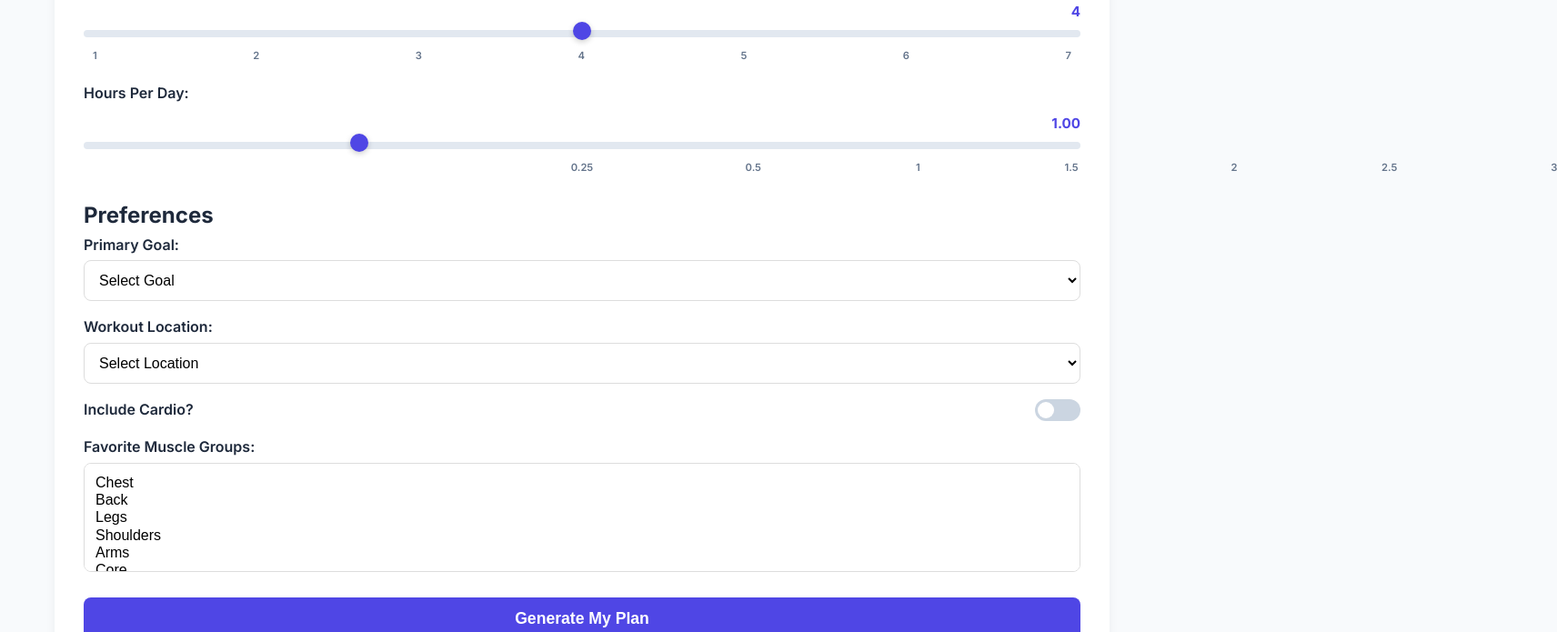
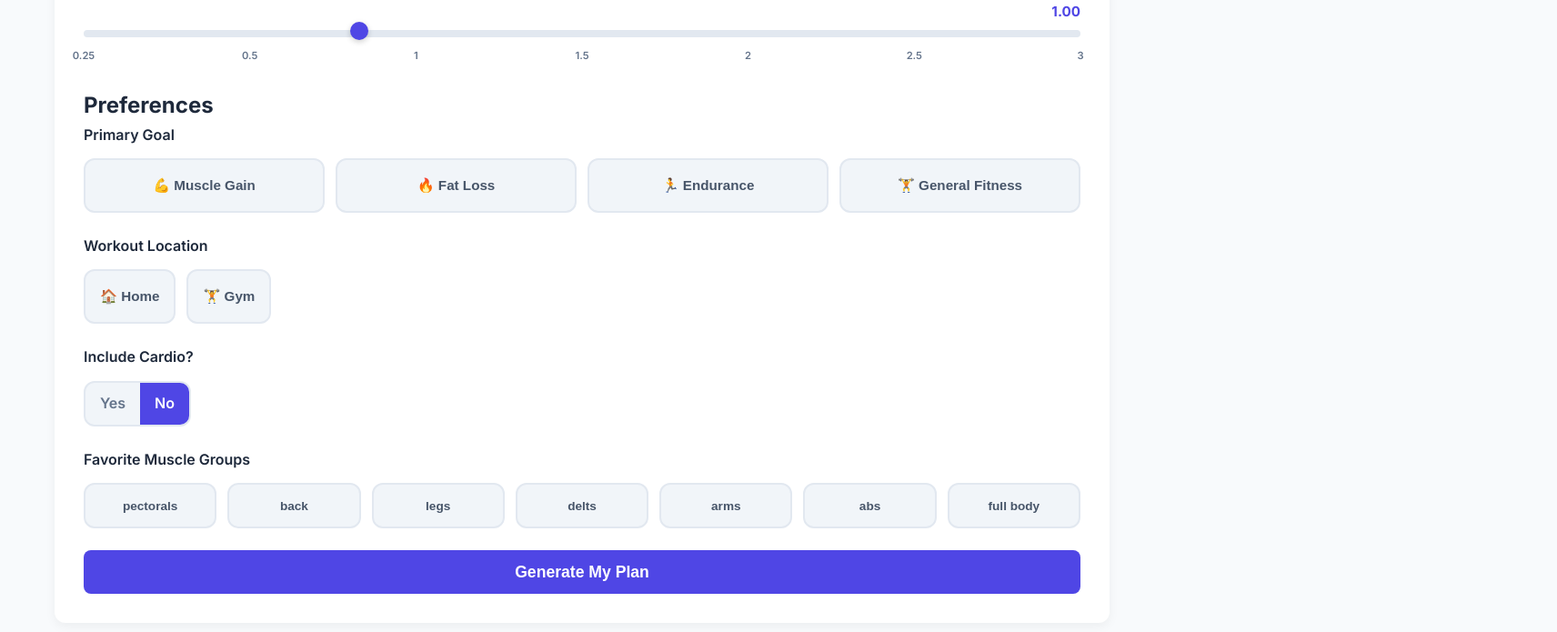
Before and after one commit to yourlocaljosh/fullstack-fitness, a React (Create React App) app in the folder client/: page / in a window 1280 px wide. Shown: the part 680-1375 px from the top of the page at 91% size, 1712 px wide, since content can reach past the window. Built offline with nearby package versions, Linux system fonts and the light colour scheme.

Commit message:
Clean up front end UI and add more choices for favorite muscle

```diff
--- a/client/src/App.jsx
+++ b/client/src/App.jsx
@@ -27,7 +27,7 @@ function HomePage({ onGeneratePlan }) {
     targetMuscles: []
   });
   const [loading, setLoading] = useState(false);
-  const navigate = useNavigate(); // ← Add navigation hook
+  const navigate = useNavigate();
 
   const handleInputChange = (e) => {
     const { name, value, type, checked } = e.target;
@@ -36,6 +36,33 @@ function HomePage({ onGeneratePlan }) {
     } else {
       setFormData(prev => ({ ...prev, [name]: value }));
     }
+  };
+
+  // Handle Primary Goal selection (single choice)
+  const handlePrimaryGoalSelect = (goal) => {
+    setFormData(prev => ({ ...prev, primaryGoal: goal }));
+  };
+
+  // Handle Location selection (single choice)
+  const handleLocationSelect = (location) => {
+    setFormData(prev => ({ ...prev, location }));
+  };
+
+  // Handle Cardio toggle
+  const handleCardioToggle = () => {
+    setFormData(prev => ({ ...prev, includeCardio: !prev.includeCardio }));
+  };
+
+  // Handle Muscle Groups selection (multi-select)
+  const handleMuscleGroupToggle = (muscle) => {
+    setFormData(prev => {
+      const current = prev.targetMuscles || [];
+      if (current.includes(muscle)) {
+        return { ...prev, targetMuscles: current.filter(m => m !== muscle) };
+      } else {
+        return { ...prev, targetMuscles: [...current, muscle] };
+      }
+    });
   };
 
   const handleSubmit = async (e) => {
@@ -51,7 +78,7 @@ function HomePage({ onGeneratePlan }) {
       const data = await response.json();
       if (data.success) {
         onGeneratePlan(data.routine, data.nutrition);
-        navigate('/results'); // ← This triggers the navigation!
+        navigate('/results');
       } else {
         alert('Error generating plan: ' + data.message);
       }
@@ -63,7 +90,6 @@ function HomePage({ onGeneratePlan }) {
     }
   };
 
-  // ... rest of your HomePage component (unchanged) ...
   return (
     <div className="app-container">
       <header>
@@ -134,25 +160,6 @@ function HomePage({ onGeneratePlan }) {
             </label>
 
             <label className="slider-label">
-              Workout Days Per Week: <span className="slider-value">{formData.daysPerWeek}</span>
-              <input
-                type="range"
-                min="1"
-                max="7"
-                step="1"
-                name="daysPerWeek"
-                value={formData.daysPerWeek}
-                onChange={handleInputChange}
-                className="slider"
-              />
-              <div className="slider-ticks days-ticks">
-                {[1, 2, 3, 4, 5, 6, 7].map(num => (
-                  <span key={num}>{num}</span>
-                ))}
-              </div>
-            </label>
-
-            <label className="slider-label">
               Hours Per Day: <span className="slider-value">{parseFloat(formData.hoursPerDay).toFixed(2)}</span>
               <input
                 type="range"
@@ -165,13 +172,13 @@ function HomePage({ onGeneratePlan }) {
                 className="slider"
               />
               <div className="slider-ticks hours-ticks">
-                <span>0.25</span>
-                <span>0.5</span>
-                <span>1</span>
-                <span>1.5</span>
-                <span>2</span>
-                <span>2.5</span>
-                <span>3</span>
+                <span style={{left: '0%'}}>0.25</span>
+                <span style={{left: '16.66%'}}>0.5</span>
+                <span style={{left: '33.33%'}}>1</span>
+                <span style={{left: '50%'}}>1.5</span>
+                <span style={{left: '66.66%'}}>2</span>
+                <span style={{left: '83.33%'}}>2.5</span>
+                <span style={{left: '100%'}}>3</span>
               </div>
             </label>
           </section>
@@ -179,72 +186,84 @@ function HomePage({ onGeneratePlan }) {
           <section className="goals-section">
             <h2>Preferences</h2>
 
-            <label className="dropdown-label">
-              Primary Goal:
-              <select
-                name="primaryGoal"
-                value={formData.primaryGoal}
-                onChange={handleInputChange}
-                required
-              >
-                <option value="">Select Goal</option>
-                <option value="muscle gain">Muscle Gain</option>
-                <option value="fat loss">Fat Loss</option>
-                <option value="improved endurance">Endurance</option>
-                <option value="general fitness">General Fitness</option>
-              </select>
-            </label>
+            {/* Primary Goal - Box Selection */}
+            <div className="selection-group">
+              <h3 className="selection-label">Primary Goal</h3>
+              <div className="box-grid">
+                {[
+                  { value: 'muscle gain', label: '💪 Muscle Gain' },
+                  { value: 'fat loss', label: '🔥 Fat Loss' },
+                  { value: 'improved endurance', label: '🏃 Endurance' },
+                  { value: 'general fitness', label: '🏋️ General Fitness' }
+                ].map((goal) => (
+                  <button
+                    key={goal.value}
+                    type="button"
+                    className={`selection-box ${formData.primaryGoal === goal.value ? 'selected' : ''}`}
+                    onClick={() => handlePrimaryGoalSelect(goal.value)}
+                  >
+                    {goal.label}
+                  </button>
+                ))}
+              </div>
+            </div>
 
-            <label className="dropdown-label">
-              Workout Location:
-              <select
-                name="location"
-                value={formData.location}
-                onChange={handleInputChange}
-                required
-              >
-                <option value="">Select Location</option>
-                <option value="home">Home (Minimal Equipment)</option>
-                <option value="gym">Gym (Full Equipment)</option>
-              </select>
-            </label>
+            {/* Workout Location - Two-Box Switch */}
+            <div className="selection-group">
+              <h3 className="selection-label">Workout Location</h3>
+              <div className="box-pair">
+                <button
+                  type="button"
+                  className={`selection-box ${formData.location === 'home' ? 'selected' : ''}`}
+                  onClick={() => handleLocationSelect('home')}
+                >
+                  🏠 Home
+                </button>
+                <button
+                  type="button"
+                  className={`selection-box ${formData.location === 'gym' ? 'selected' : ''}`}
+                  onClick={() => handleLocationSelect('gym')}
+                >
+                  🏋️ Gym
+                </button>
+              </div>
+            </div>
 
-            <label className="toggle-label">
-              Include Cardio?
-              <div className="toggle-switch">
-                <input
-                  type="checkbox"
-                  name="includeCardio"
-                  checked={formData.includeCardio}
-                  onChange={(e) => setFormData(prev => ({
-                    ...prev,
-                    includeCardio: e.target.checked
-                  }))}
-                />
-                <span className="toggle-slider"></span>
+            {/* Include Cardio - Toggle Switch */}
+            <div className="selection-group">
+              <h3 className="selection-label">Include Cardio?</h3>
+              <div className="cardio-toggle" onClick={handleCardioToggle}>
+                <div className={`toggle-box ${formData.includeCardio ? 'selected-left' : 'selected-right'}`}>
+                  <span className={`toggle-option ${formData.includeCardio ? 'active' : ''}`}>Yes</span>
+                  <span className={`toggle-option ${!formData.includeCardio ? 'active' : ''}`}>No</span>
+                </div>
               </div>
-            </label>
+            </div>
 
-            <label className="dropdown-label">
-              Favorite Muscle Groups:
-              <select
-                multiple
-                value={formData.targetMuscles}
-                onChange={(e) => {
-                  const options = Array.from(e.target.selectedOptions, opt => opt.value);
-                  setFormData(prev => ({ ...prev, targetMuscles: options }));
-                }}
-                className="multi-select"
-              >
-                <option value="chest">Chest</option>
-                <option value="back">Back</option>
-                <option value="legs">Legs</option>
-                <option value="shoulders">Shoulders</option>
-                <option value="arms">Arms</option>
-                <option value="core">Core</option>
-                <option value="full body">Full Body</option>
-              </select>
-            </label>
+            {/* Muscle Groups - Grid Selection */}
+            <div className="selection-group">
+              <h3 className="selection-label">Favorite Muscle Groups</h3>
+              <div className="muscle-grid">
+                {[
+                  'chest', 'back', 'legs', 'shoulders', 'arms', 'core', 'full body'
+                ].map((muscle) => (
+                  <button
+                    key={muscle}
+                    type="button"
+                    className={`selection-box muscle-box ${formData.targetMuscles.includes(muscle) ? 'selected' : ''}`}
+                    onClick={() => handleMuscleGroupToggle(muscle)}
+                  >
+                    {muscle === 'chest' && 'pectorals'}
+                    {muscle === 'back' && 'back'}
+                    {muscle === 'legs' && 'legs'}
+                    {muscle === 'shoulders' && 'delts'}
+                    {muscle === 'arms' && 'arms'}
+                    {muscle === 'core' && 'abs'}
+                    {muscle === 'full body' && 'full body'}
+                  </button>
+                ))}
+              </div>
+            </div>
           </section>
 
           <button type="submit" disabled={loading} className="submit-button">
--- a/client/src/styles/styles.css
+++ b/client/src/styles/styles.css
@@ -159,7 +159,6 @@ select, .multi-select {
   min-height: 120px;
 }
 
-/* Slider Styles */
 .slider-label {
   display: flex;
   flex-direction: column;
@@ -221,18 +220,22 @@ select, .multi-select {
   box-sizing: border-box;
 }
 
-/* Special alignment for hours slider */
+.slider-ticks.hours-ticks {
+  position: relative;
+  height: 20px;
+}
+
 .slider-ticks.hours-ticks span {
+  position: absolute;
   transform: translateX(-50%);
-  position: relative;
-  left: 50%;
+  font-size: 0.7rem;
+  color: #64748b;
 }
 
 .slider-ticks.days-ticks {
   justify-content: space-between;
 }
 
-/* Loading Spinner Button */
 .submit-button {
   background: #4f46e5;
   color: white;
@@ -401,3 +404,125 @@ footer {
     font-size: 1rem;
   }
 }
+
+/* Selection Groups */
+.selection-group {
+  margin-bottom: 1.5rem;
+}
+
+.selection-label {
+  font-weight: 600;
+  margin-bottom: 0.8rem;
+  color: #1e293b;
+  font-size: 1rem;
+}
+
+/* Box Grid - Primary Goal */
+.box-grid {
+  display: grid;
+  grid-template-columns: repeat(auto-fit, minmax(140px, 1fr));
+  gap: 12px;
+}
+
+/* Box Pair - Location */
+.box-pair {
+  display: flex;
+  gap: 12px;
+}
+
+/* Muscle Grid - 2 columns on mobile, 3+ on desktop */
+.muscle-grid {
+  display: grid;
+  grid-template-columns: repeat(auto-fit, minmax(100px, 1fr));
+  gap: 12px;
+}
+
+/* Selection Box Base Styles */
+.selection-box {
+  background: #f1f5f9;
+  border: 2px solid #e2e8f0;
+  border-radius: 12px;
+  padding: 12px 16px;
+  font-size: 0.95rem;
+  font-weight: 600;
+  color: #475569;
+  cursor: pointer;
+  transition: all 0.2s ease;
+  text-align: center;
+  min-height: 60px;
+  display: flex;
+  align-items: center;
+  justify-content: center;
+}
+
+.selection-box:hover {
+  background: #e2e8f0;
+  border-color: #cbd5e1;
+}
+
+.selection-box.selected {
+  background: #4f46e5;
+  border-color: #4f46e5;
+  color: white;
+  transform: translateY(-2px);
+  box-shadow: 0 4px 12px rgba(79, 70, 229, 0.3);
+}
+
+/* Muscle Box Specific */
+.muscle-box {
+  min-height: 50px;
+  font-size: 0.85rem;
+}
+
+/* Cardio Toggle */
+.cardio-toggle {
+  width: fit-content;
+  cursor: pointer;
+}
+
+.toggle-box {
+  display: flex;
+  background: #f1f5f9;
+  border: 2px solid #e2e8f0;
+  border-radius: 12px;
+  overflow: hidden;
+  height: 50px;
+}
+
+.toggle-option {
+  flex: 1;
+  display: flex;
+  align-items: center;
+  justify-content: center;
+  font-weight: 600;
+  color: #64748b;
+  transition: all 0.2s ease;
+  padding: 0 16px;
+}
+
+.toggle-box.selected-left .toggle-option:first-child,
+.toggle-box.selected-right .toggle-option:last-child {
+  background: #4f46e5;
+  color: white;
+}
+
+/* Responsive Adjustments */
+@media (max-width: 600px) {
+  .box-grid {
+    grid-template-columns: repeat(2, 1fr);
+  }
+
+  .muscle-grid {
+    grid-template-columns: repeat(3, 1fr);
+  }
+
+  .box-pair {
+    flex-direction: column;
+  }
+
+  .selection-box {
+    min-height: 50px;
+    padding: 10px;
+    font-size: 0.9rem;
+  }
+}
```
Also changed, not shown: client/src/ResultsPage.jsx (+9 -4 lines).
